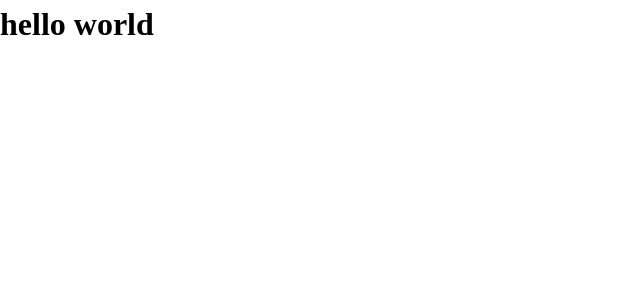
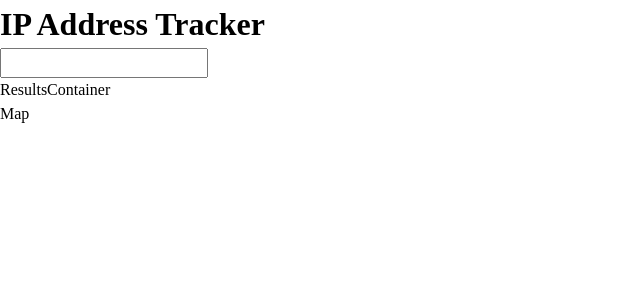
Before and after one commit to ssomers42/ip-address, a React (Vite) app: page / in a window 1280 px wide. Shown: the top 300 px of the page, without its empty margins (0-640 px from the left). Built offline with nearby package versions, Linux system fonts and the light colour scheme.

Commit message:
Component skeletons

```diff
--- a/src/App.jsx
+++ b/src/App.jsx
@@ -1,7 +1,18 @@
 import './styles/App.css';
+import { Header } from './components/Header';
+import { ResultsContainer } from './components/ResultsContainer';
+import { Map } from './components/Map';
+import { useState } from 'react';
 
 function App() {
-  return <h1>hello world</h1>;
+  const [IP, setIP] = useState('');
+  return (
+    <>
+      <Header></Header>
+      <ResultsContainer></ResultsContainer>
+      <Map></Map>
+    </>
+  );
 }
 
 export default App;
--- /dev/null
+++ b/src/components/Header.jsx
@@ -0,0 +1,10 @@
+import React from 'react';
+
+export const Header = () => {
+  return (
+    <div>
+      <h1>IP Address Tracker</h1>
+      <input type="text" />
+    </div>
+  );
+};
--- /dev/null
+++ b/src/components/Map.jsx
@@ -0,0 +1,5 @@
+import React from 'react';
+
+export const Map = () => {
+  return <div>Map</div>;
+};
--- /dev/null
+++ b/src/components/ResultsContainer.jsx
@@ -0,0 +1,5 @@
+import React from 'react';
+
+export const ResultsContainer = () => {
+  return <div>ResultsContainer</div>;
+};
```
